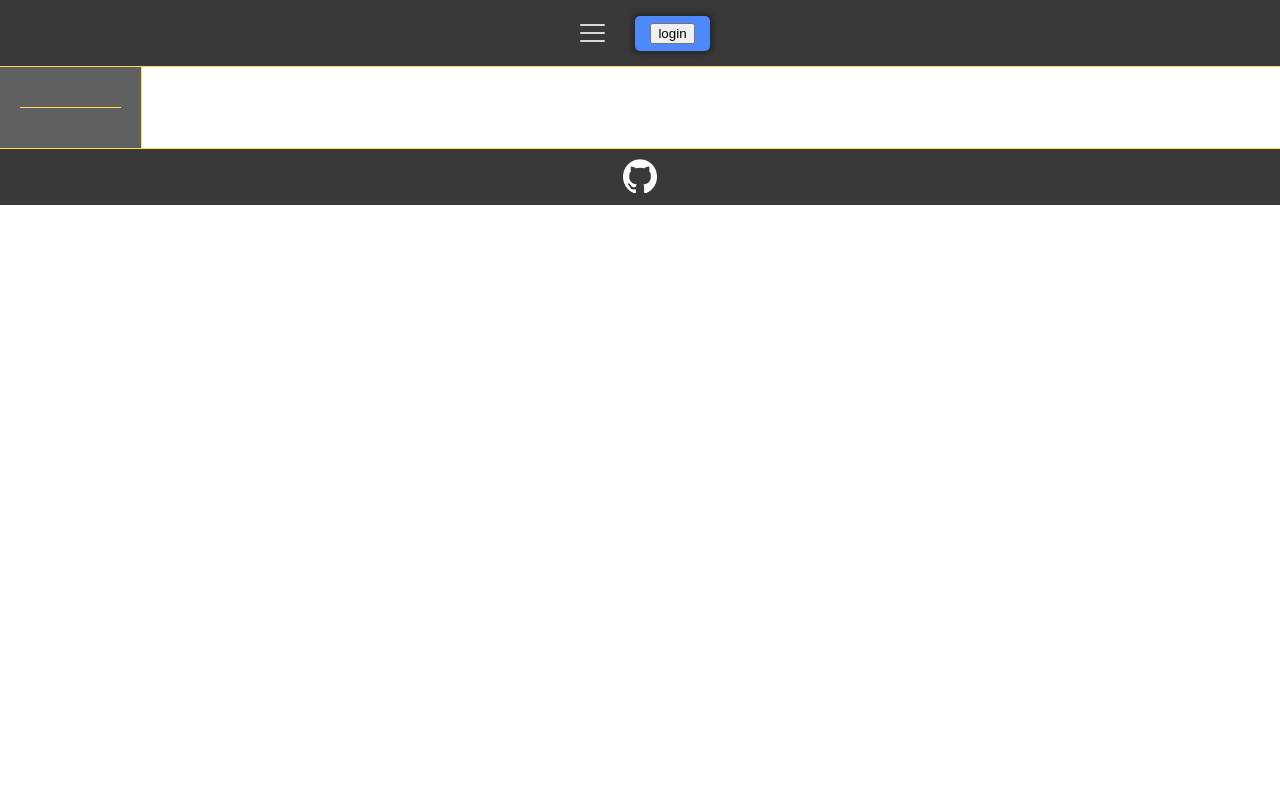
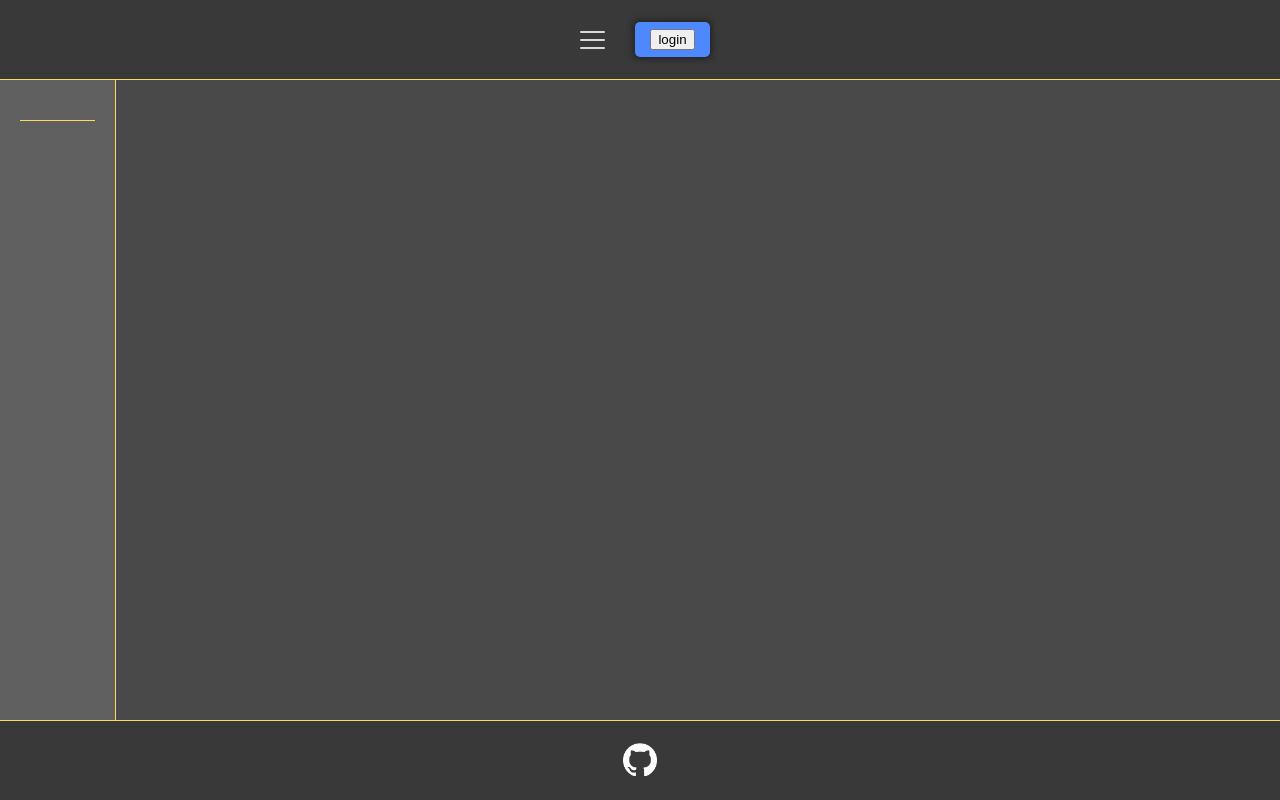
Before and after one commit to j-mcQueen/tasklister, a JavaScript app: page / in a window 1280 px wide. Built offline with nearby package versions, Linux system fonts and the light colour scheme; the HTML template or start-up script is replaced by a standard one.

Commit message:
Set root color; define page grid dimensions

```diff
--- a/src/App.css
+++ b/src/App.css
@@ -1,11 +1,17 @@
 /* for desktops - media query needed for mobile */
+:root {
+	background-color: #4A4949;
+}
+
 .App {
   display: grid;
   grid-template-areas:
     "header header"
     "sidebar content"
     "footer footer";
-  grid-template-columns: 0.5fr 4fr;
+  grid-template-columns: 0.5fr 5fr;
+  grid-template-rows: 0.5fr 4fr 0.5fr;
+  height: 100vh;
 }
 
 header, footer {
```
